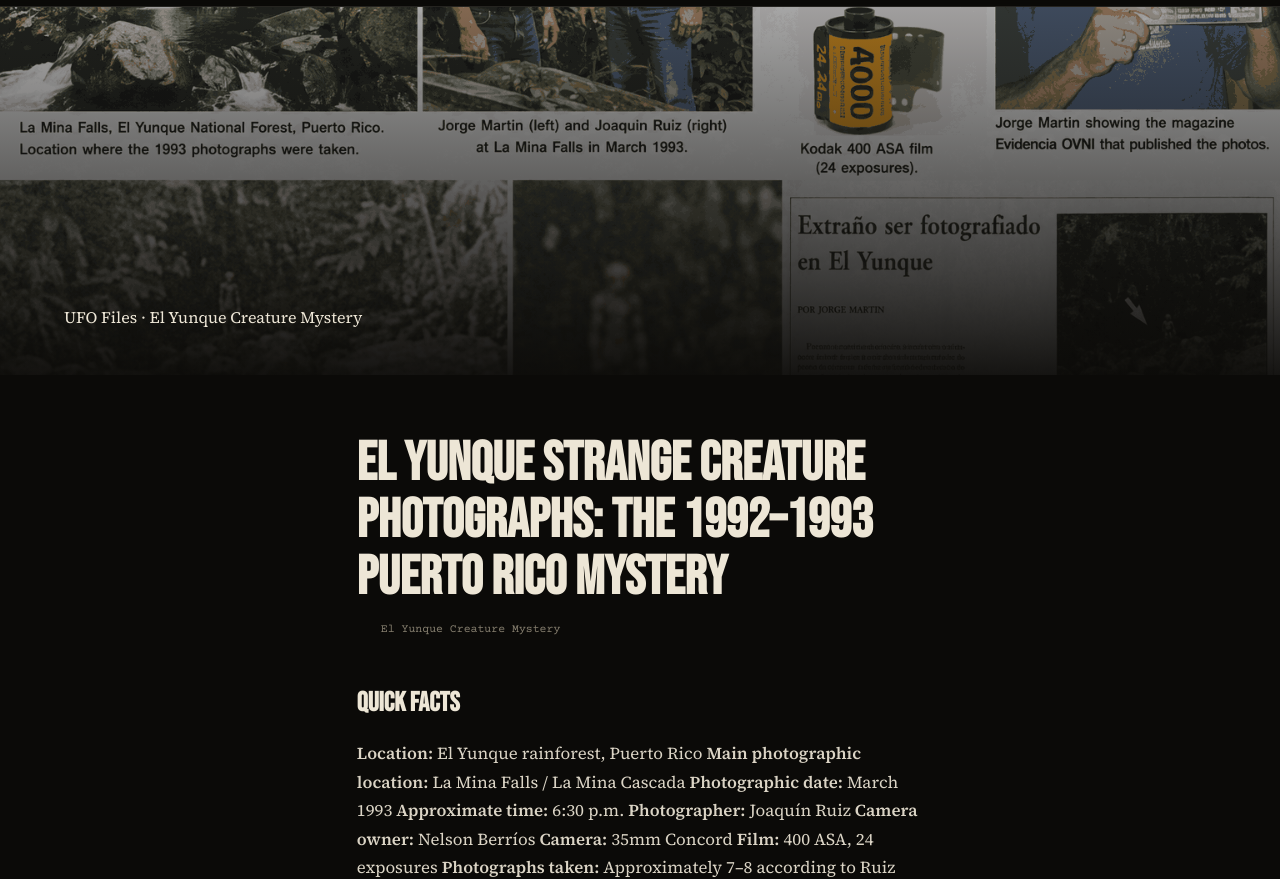
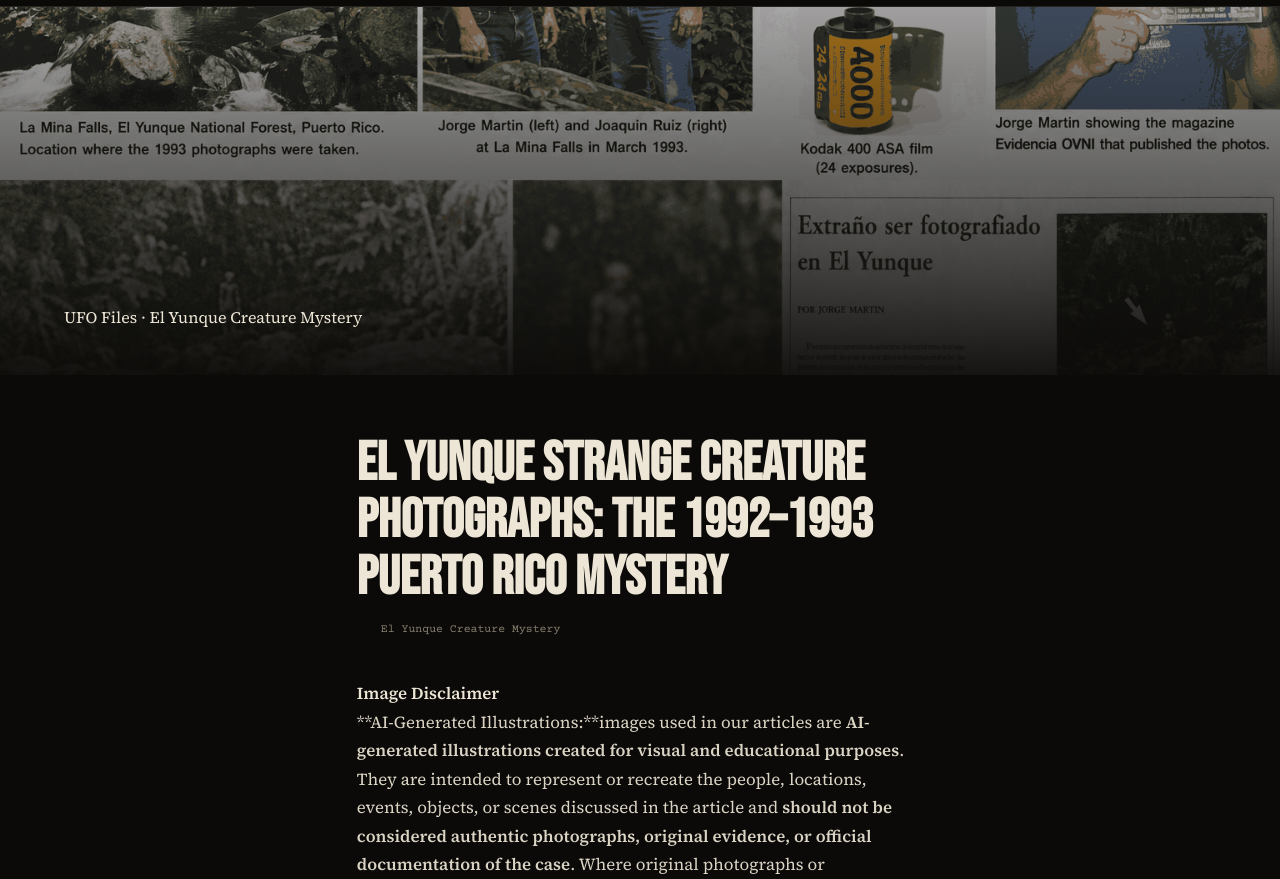
Before and after one commit to Harshit-singh-deopa/dark-matter-files, an Eleventy site: page src/content/articles/el-yunque-strange-creature-photographs-the-1992–1993-puerto-rico-mystery.md in a window 1280 px wide. Shown: the part 76-955 px from the top of the page. Built offline with nearby package versions, Linux system fonts and the light colour scheme; Eleventy itself is replaced by a stand-in of ours; files that its build step writes are made by us from their sources.

Commit message:
Update Case Files “el-yunque-strange-creature-photographs-the-1992–1993-puerto-rico-mystery”

```diff
--- a/src/content/articles/el-yunque-strange-creature-photographs-the-1992–1993-puerto-rico-mystery.md
+++ b/src/content/articles/el-yunque-strange-creature-photographs-the-1992–1993-puerto-rico-mystery.md
@@ -3,6 +3,7 @@ layout: article.njk
 title: "El Yunque Strange Creature Photographs: The 1992–1993 Puerto Rico Mystery"
 category: ufo-files
 caseNumber: El Yunque Creature Mystery
+publisheddate: 2026-08-30
 image: /static/images/chatgpt-image-sep-2-2026-08_03_11-pm-1-.png
 summary: In 1993, Joaquín Ruiz photographed a strange figure near La Mina Falls
   in Puerto Rico's El Yunque rainforest without reportedly noticing it at the
@@ -12,6 +13,10 @@ summary: In 1993, Joaquín Ruiz photographed a strange figure near La Mina Falls
   from an ordinary person or animal to a photographic artifact, hoax or unknown
   phenomenon.
 ---
+### **Image Disclaimer**
+
+**AI-Generated Illustrations:**images used in our articles are **AI-generated illustrations created for visual and educational purposes**. They are intended to represent or recreate the people, locations, events, objects, or scenes discussed in the article and **should not be considered authentic photographs, original evidence, or official documentation of the case**. Where original photographs or copyrighted material exist, we may use AI-generated illustrations instead to avoid unauthorized use of copyrighted images. These illustrations are created based on publicly available descriptions, historical records, reports, and other information related to the case.
+
 # **Quick Facts**
 
 **Location:** El Yunque rainforest, Puerto Rico
@@ -681,8 +686,6 @@ One example is a photograph released under a free license by its photographer. A
 
 [Wikimedia Commons — La Mina Falls photograph](https://commons.wikimedia.org/wiki/File:La_Mina_Falls.jpg?utm_source=chatgpt.com)
 
-
-
 `El Yunque creature photographs`
 `El Yunque strange creature`
 `El Yunque UFO`
```
